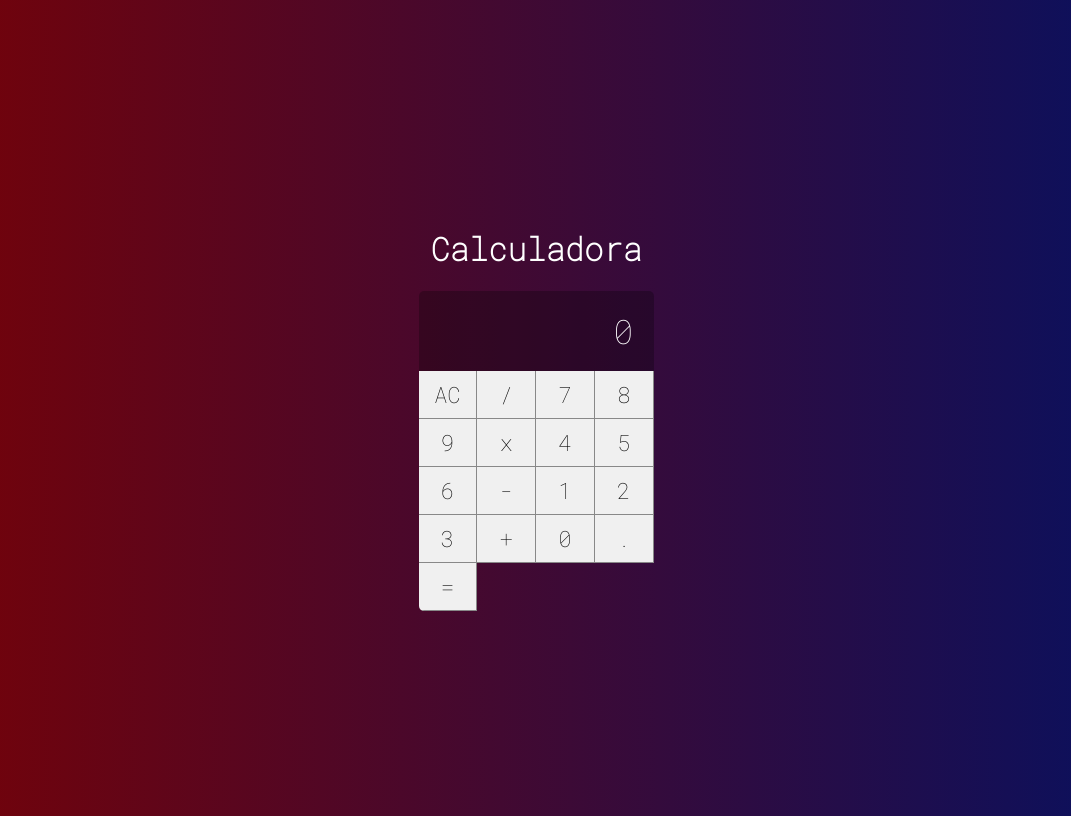
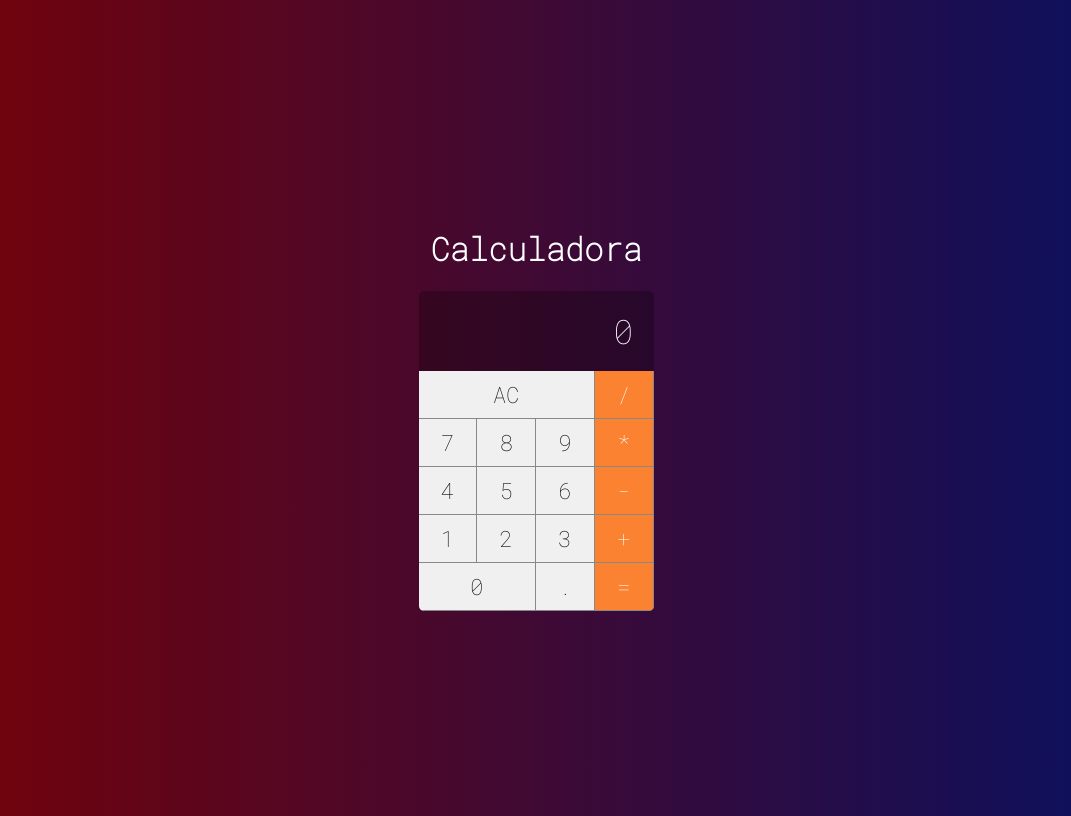
Before and after one commit to andreymarques1202/calculadora, a React (Create React App) app: page / in a window 1280 px wide. Shown: the whole page, without its empty margins (104-1175 px from the left). Built offline with nearby package versions, Linux system fonts and the light colour scheme.

Commit message:
Frontend: Aplicação da logica

```diff
--- a/src/components/Button.jsx
+++ b/src/components/Button.jsx
@@ -3,12 +3,14 @@
 
 export default props => {
     return(
-        <button className={`
-            button
-            ${props.operation ? "operation": ""}
-            ${props.double ? "double" : ""}
-            ${props.triple ? "triple" : ""}
-        `}>
+        <button
+        onClick={e => props.click && props.click(props.label)}
+            className={`
+                button
+                ${props.operation ? "operation": ""}
+                ${props.double ? "double" : ""}
+                ${props.triple ? "triple" : ""}
+            `}>
             {props.label}
         </button>
     )
--- a/src/main/Calculator.jsx
+++ b/src/main/Calculator.jsx
@@ -3,28 +3,91 @@
 import Button from "../components/Button";
 import Display from "../components/Display";
 
+const initialState = {
+    displayValue: "0",
+    clearDisplay: false,
+    operation: null,
+    values : [0, 0],
+    current: 0
+}
+
 export default class Calculator extends Component {
+    state = {...initialState}
+
+    constructor(props) {
+        super(props)
+        this.clearMemory = this.clearMemory.bind(this)
+        this.setOperation = this.setOperation.bind(this)
+        this.addDigit = this.addDigit.bind(this)
+    }
+
+    clearMemory() {
+        this.setState({...initialState})
+    }
+
+    setOperation(operation) {
+        if(this.state.current === 0) {
+            this.setState({operation, current: 1, clearDisplay: true})
+        } else {
+            const equals = operation === "=";
+            const currentOperation = this.state.operation;
+
+            const values = [...this.state.values];
+            try {
+                values[0] = eval(`${values[0]} ${currentOperation} ${values[1]}`);
+            } catch {
+                values[1] = 0;
+             }
+            this.setState({
+                displayValue: values[0],
+                operation: equals ? null : operation,
+                current: equals ? 0 : 1,
+                clearDisplay: !equals,
+                values
+            })
+        }
+    }
+
+    addDigit(n) {
+        if(n === '.' && this.state.displayValue.includes(".")) {
+            return
+        }
+
+        const clearDisplay = this.state.displayValue === "0" || this.state.clearDisplay;
+        const currentValue = clearDisplay ? "" : this.state.displayValue;
+        const displayValue = currentValue + n;
+        this.setState({displayValue, clearDisplay: false})
+
+        if(n !== ".") {
+            const i = this.state.current;
+            const newValue = parseFloat(displayValue);
+            const values = [...this.state.values];
+            values[i] = newValue;
+            this.setState({ values })
+        }
+    }
+
     render() {
         return (
             <div className="calculator">
-                <Display value={0} />
-                <Button label="AC"/>
-                <Button label="/"/>
-                <Button label="7"/>
-                <Button label="8"/>
-                <Button label="9"/>
-                <Button label="x"/>
-                <Button label="4"/>
-                <Button label="5"/>
-                <Button label="6"/>
-                <Button label="-"/>
-                <Button label="1"/>
-                <Button label="2"/>
-                <Button label="3"/>
-                <Button label="+"/>
-                <Button label="0"/>
-                <Button label="."/>
-                <Button label="="/>
+                <Display value={this.state.displayValue} />
+                <Button label="AC" click={this.clearMemory} triple/>
+                <Button label="/" click={this.setOperation} operation/>
+                <Button label="7" click={this.addDigit}/>
+                <Button label="8" click={this.addDigit}/>
+                <Button label="9" click={this.addDigit}/>
+                <Button label="*" click={this.setOperation} operation/>
+                <Button label="4" click={this.addDigit}/>
+                <Button label="5" click={this.addDigit}/>
+                <Button label="6" click={this.addDigit}/>
+                <Button label="-" click={this.setOperation} operation/>
+                <Button label="1" click={this.addDigit}/>
+                <Button label="2" click={this.addDigit}/>
+                <Button label="3" click={this.addDigit}/>
+                <Button label="+" click={this.setOperation} operation/>
+                <Button label="0" click={this.addDigit} double/>
+                <Button label="." click={this.addDigit}/>
+                <Button label="=" click={this.setOperation} operation/>
             </div>
         )
     }
```
